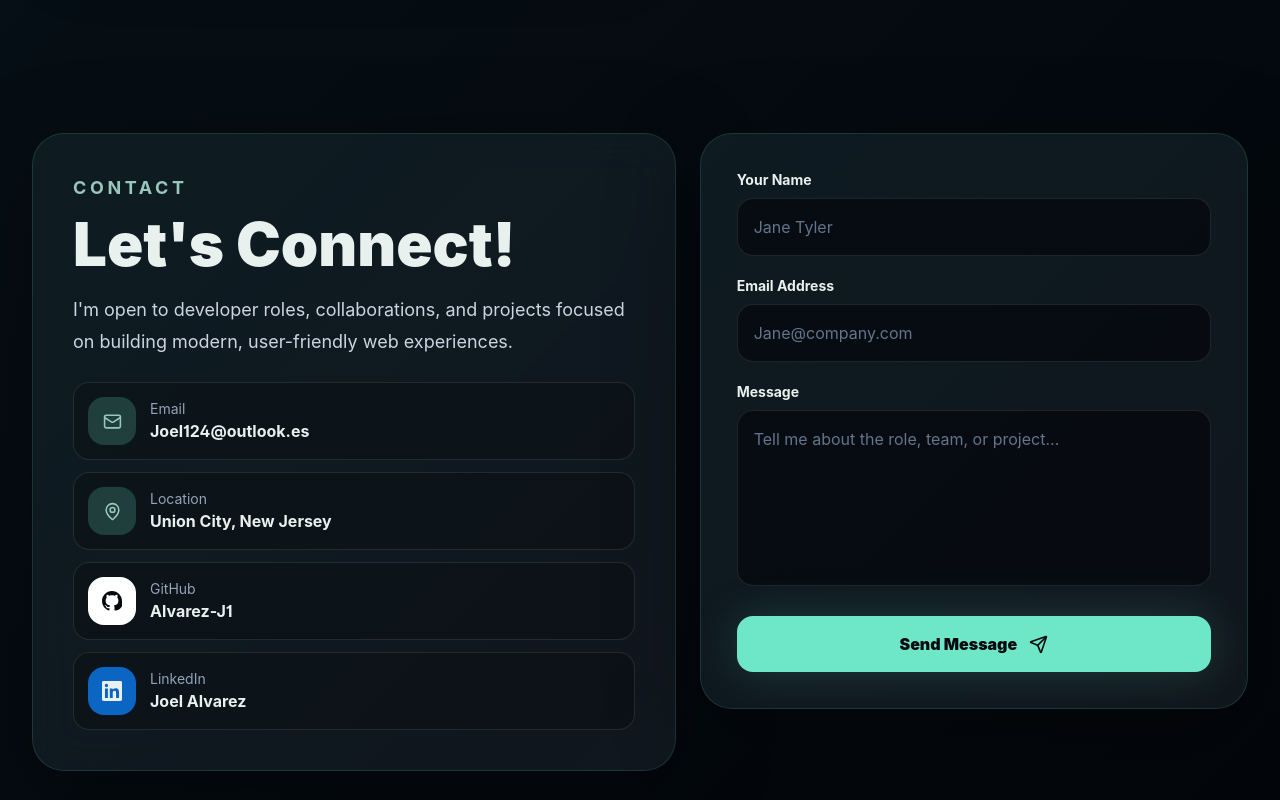
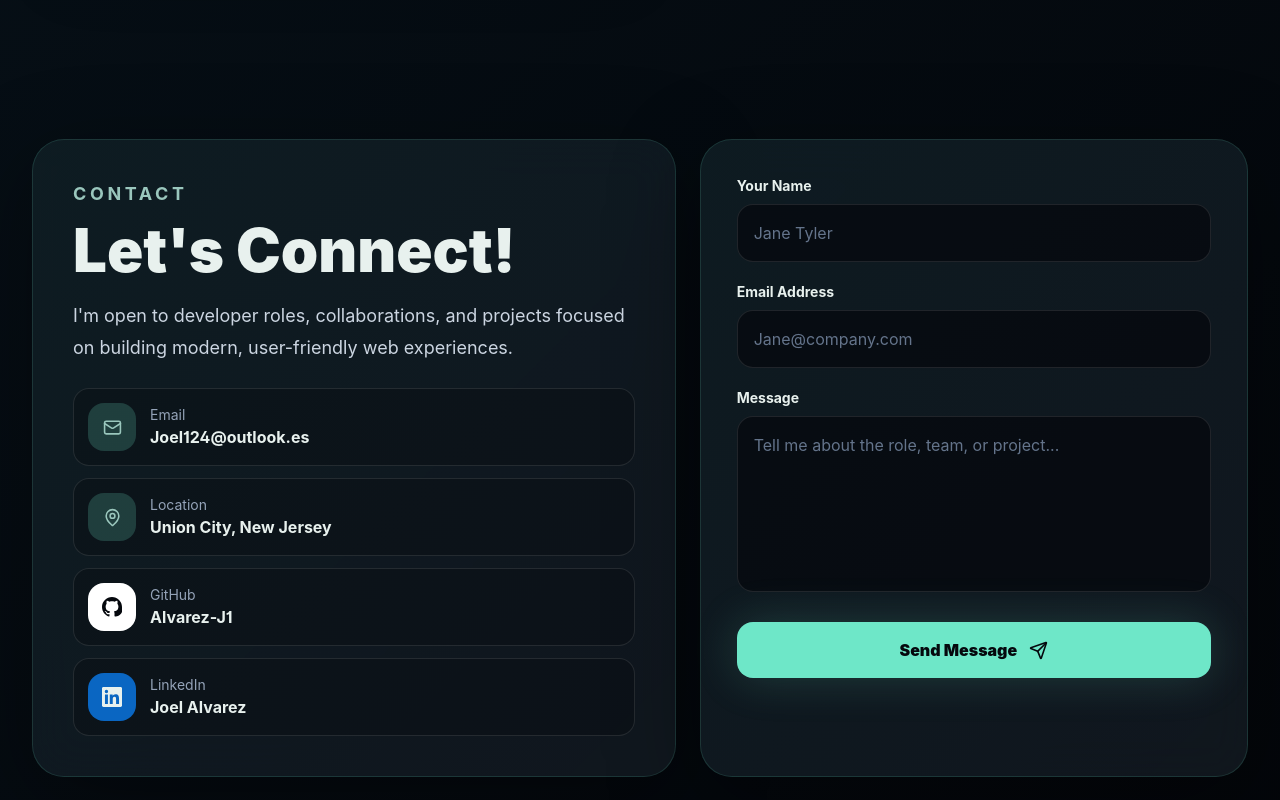
Before and after one commit to Alvarez-J1/Frontend-Portfolio, a Next.js app: page / in a window 1280 px wide. Shown: the part 3860-4660 px from the top of the page. Built offline with nearby package versions, Linux system fonts and the light colour scheme.

Commit message:
increased icons size

```diff
--- a/app/page.tsx
+++ b/app/page.tsx
@@ -1031,9 +1031,9 @@ function Projects() {
                       href={action.href}
                       icon={
                         action.primary ? (
-                          <ArrowUpRight size={16} />
+                          <ArrowUpRight size={24} />
                         ) : (
-                          <GithubIcon size={16} />
+                          <GithubIcon size={26} />
                         )
                       }
                       label={action.label}
@@ -1078,9 +1078,9 @@ async function handleSubmit(event: React.FormEvent<HTMLFormElement>) {
 
     <section id="contact" className="px-4 pb-14 pt-6 sm:px-6 sm:py-14 lg:px-8 lg:py-24">
       <div className="mx-auto max-w-7xl">
-        <div className="grid gap-5 lg:grid-cols-[minmax(0,1.04fr)_minmax(26rem,0.96fr)] lg:items-start lg:gap-5 xl:grid-cols-[minmax(0,1.08fr)_minmax(28rem,0.92fr)] xl:gap-6">
+        <div className="grid gap-5 lg:grid-cols-[minmax(0,1.04fr)_minmax(26rem,0.96fr)] lg:items-stretch lg:gap-5 xl:grid-cols-[minmax(0,1.08fr)_minmax(28rem,0.92fr)] xl:gap-6">
             <motion.div
-              className="glass-panel relative overflow-hidden rounded-[1.5rem] p-5 sm:p-7 lg:rounded-[2rem] lg:p-8 xl:p-10"
+              className="glass-panel relative overflow-hidden rounded-[1.5rem] p-5 sm:p-7 lg:h-full lg:rounded-[2rem] lg:p-8 xl:p-10"
               initial={{ opacity: 0, x: -24 }}
               whileInView={{ opacity: 1, x: 0 }}
               viewport={{ once: true, margin: "-120px" }}
@@ -1153,7 +1153,7 @@ async function handleSubmit(event: React.FormEvent<HTMLFormElement>) {
               </div>
             </motion.div>
             <motion.form
-              className="glass-panel w-full self-start rounded-[1.5rem] p-5 sm:p-6 lg:rounded-[2rem] lg:p-8 xl:p-9"
+              className="glass-panel w-full rounded-[1.5rem] p-5 sm:p-6 lg:h-full lg:rounded-[2rem] lg:p-8 xl:p-9"
               initial={{ opacity: 0, x: 24 }}
               whileInView={{ opacity: 1, x: 0 }}
               viewport={{ once: true, margin: "-120px" }}
```
